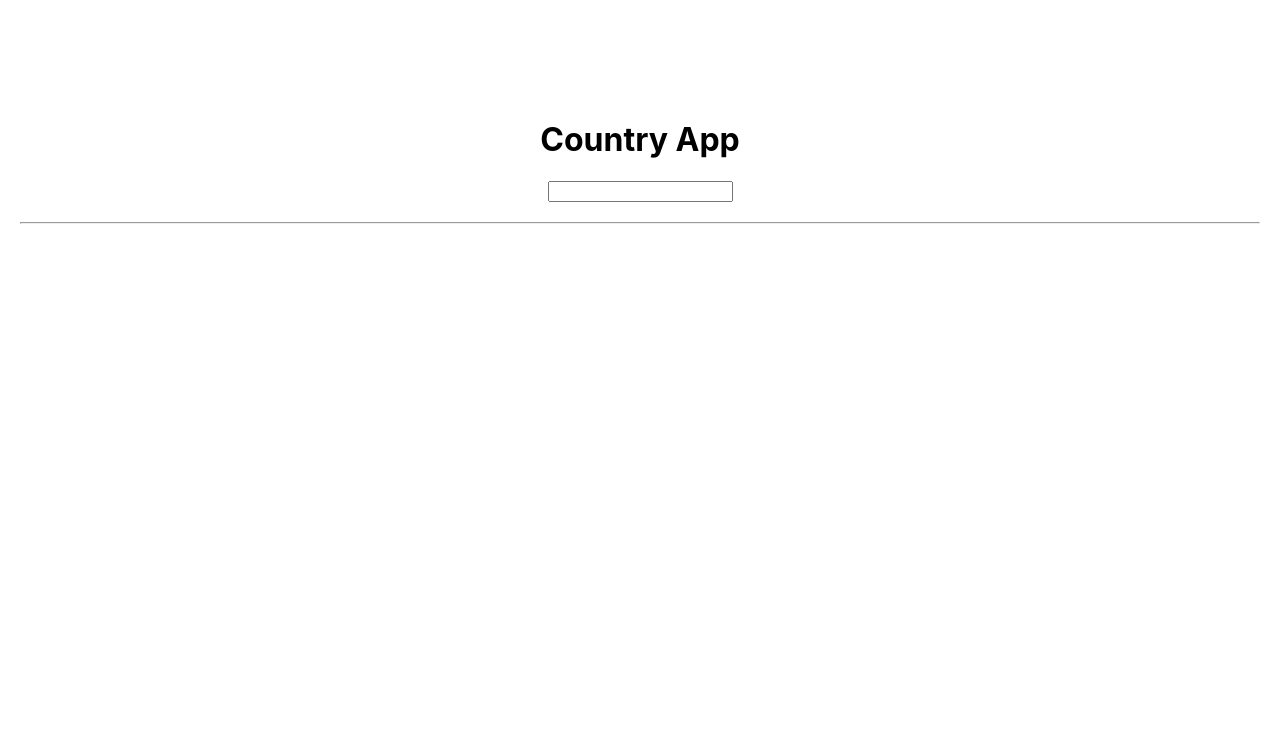
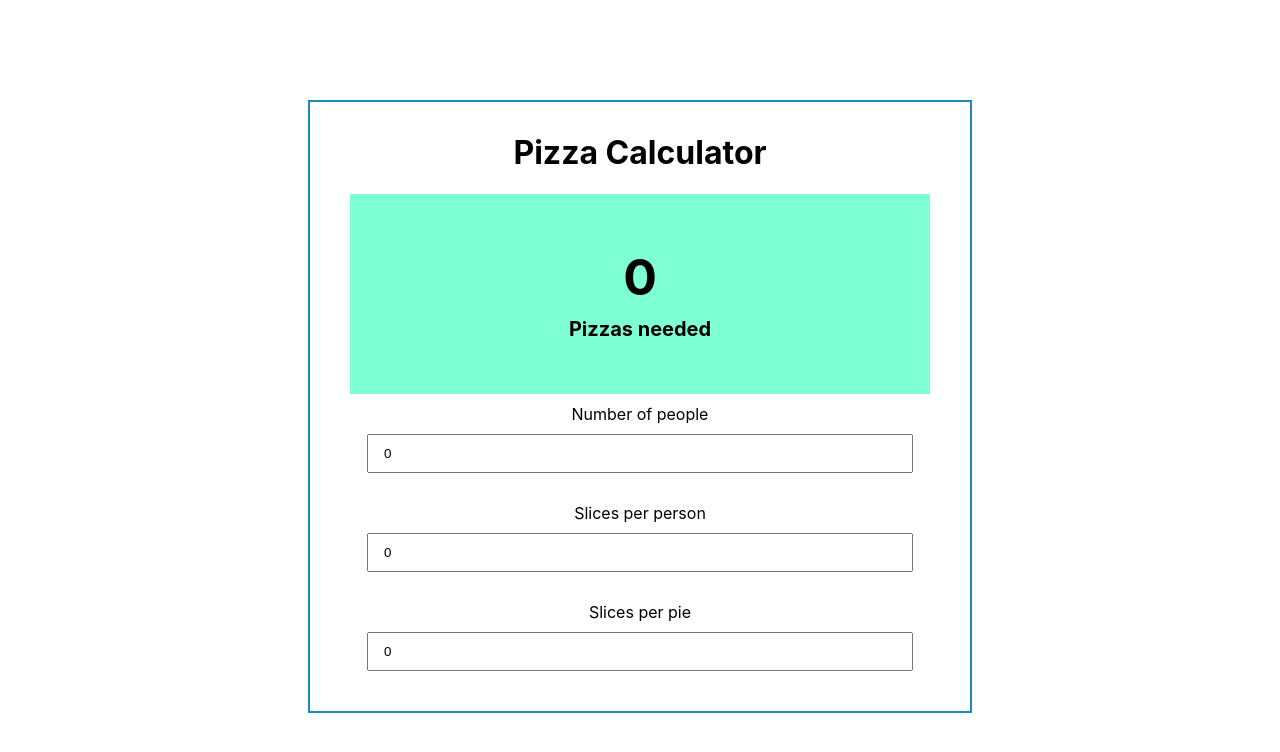
Before and after one commit to Fabrizio99/react-typescript, a React (Create React App) app: page / in a window 1280 px wide. Shown: the top 752 px of the page. Built offline with nearby package versions, Linux system fonts and the light colour scheme.

Commit message:
implement useReducer with typescript

```diff
--- /dev/null
+++ b/src/Pizza/PizzaPage.tsx
@@ -0,0 +1,60 @@
+import React, { useReducer } from 'react';
+import { PizzaCalculation } from './components/pizza-calculation/PizzaCalculation';
+import { PizzaCalculator } from './components/pizza-calculator/PizzaCalculator';
+import { PizzaAction, PizzaData, PizzaState } from './models/pizza.model';
+import './PizzaPageStyles.css';
+
+
+
+const calculatePizzasNeeded = ({
+    numberOfPeople,
+    slicesPerPerson,
+    slicesPerPie
+}: PizzaData): number => {
+    return Math.ceil((numberOfPeople * slicesPerPerson) / (slicesPerPie !== 0? slicesPerPie : 1));
+};
+
+const addPizzasNeededToPizzaData = (data: PizzaData): PizzaState => {
+    return { ...data, pizzasNeeded: calculatePizzasNeeded(data) };
+};
+
+
+const reducer = (state: PizzaState, action: PizzaAction) => {
+    switch (action.type) {
+        case 'UPDATE_NUMBER_OF_PEOPLE':
+            return addPizzasNeededToPizzaData({
+                ...state,
+                numberOfPeople: action.payload
+            })
+        case 'UPDATE_SLICES_PER_PERSON':
+            return addPizzasNeededToPizzaData({
+                ...state,
+                slicesPerPerson: action.payload
+            })
+        case 'UPDATE_SLICES_PER_PIE':
+            return addPizzasNeededToPizzaData({
+                ...state,
+                slicesPerPie: action.payload
+            })
+        default:
+            return state
+    }
+}
+
+const initialState: PizzaState = {
+    numberOfPeople: 0,
+    slicesPerPerson: 0,
+    slicesPerPie: 0,
+    pizzasNeeded: 0
+}
+
+export const PizzaPage = () => {
+    const [state, dispatch] = useReducer(reducer, initialState)
+    return (
+        <div className="pizza">
+            <h1>Pizza Calculator</h1>
+            <PizzaCalculation count={state.pizzasNeeded}/>
+            <PizzaCalculator state={state} dispatch={dispatch}/>
+        </div>
+    )
+}
--- /dev/null
+++ b/src/Pizza/PizzaPageStyles.css
@@ -0,0 +1,9 @@
+.pizza{
+    border: 2px solid rgb(27, 140, 185);
+    padding: 10px;
+    margin: 100px auto;
+    width: 50%;
+    min-width: 400px;
+    max-width: 1000px;
+    text-align: center;
+}
--- /dev/null
+++ b/src/Pizza/components/pizza-calculation/PizzaCalculation.tsx
@@ -0,0 +1,11 @@
+import React from 'react'
+import './PizzaCalculationStyles.css'
+
+export const PizzaCalculation = ({count}:{count: number}) => {
+    return (
+        <div className="pizza-calculation">
+            <p className="number">{count}</p>
+            <p className="caption">Pizzas needed</p>
+        </div>
+    )
+}
--- /dev/null
+++ b/src/Pizza/components/pizza-calculation/PizzaCalculationStyles.css
@@ -0,0 +1,23 @@
+.pizza-calculation{
+    width: auto;
+    height: 200px;
+    margin: 10px 30px;
+    background-color: aquamarine;
+    display: flex;
+    flex-direction: column;
+    justify-content: center;
+    align-items: center;
+}
+
+.pizza-calculation p{
+    margin: 0;
+    font-weight: bold;
+}
+
+.pizza-calculation .number{
+    margin-bottom: 10px;
+    font-size: 50px;
+}
+.pizza-calculation .caption{
+    font-size: 20px;
+}
--- /dev/null
+++ b/src/Pizza/components/pizza-calculator/PizzaCalculator.tsx
@@ -0,0 +1,41 @@
+import React, { Dispatch } from 'react';
+import { PizzaAction, PizzaState } from '../../models/pizza.model';
+import './PizzaCalculatorStyles.css';
+
+export const PizzaCalculator = ({dispatch, state}: {dispatch: Dispatch<PizzaAction>, state: PizzaState}) => {
+    return (
+        <form className="pizza-calculator">
+            <label>Number of people</label>
+            <input
+                type="number"
+                value={state.numberOfPeople}
+                onChange={e => dispatch({
+                    type: 'UPDATE_NUMBER_OF_PEOPLE',
+                    payload: +e.target.value
+                })}
+            />
+            <label>Slices per person</label>
+            <input
+                type="number"
+                value={state.slicesPerPerson}
+                onChange={
+                    e => dispatch({
+                        type: 'UPDATE_SLICES_PER_PERSON',
+                        payload: +e.target.value
+                    })
+                }
+            />
+            <label>Slices per pie</label>
+            <input
+                type="number"
+                value={state.slicesPerPie}
+                onChange={
+                    e => dispatch({
+                        type: 'UPDATE_SLICES_PER_PIE',
+                        payload: +e.target.value
+                    })
+                }
+            />
+        </form>
+    )
+}
--- /dev/null
+++ b/src/Pizza/components/pizza-calculator/PizzaCalculatorStyles.css
@@ -0,0 +1,12 @@
+.pizza-calculator > *{
+    display: block;
+    margin:  auto;
+}
+.pizza-calculator label{
+    margin-bottom: 10px;
+}
+.pizza-calculator input{
+    padding: 10px 15px;
+    margin-bottom: 30px;
+    width: 80%;
+}
--- a/src/index.tsx
+++ b/src/index.tsx
@@ -1,14 +1,15 @@
 import React from 'react';
 import ReactDOM from 'react-dom';
-import { Country } from './Country/Country';
 import './index.css';
+import { PizzaPage } from './Pizza/PizzaPage';
 import reportWebVitals from './reportWebVitals';
 
 ReactDOM.render(
   <React.StrictMode>
     {/* <Application /> */}
     {/* <Alert/> */}
-    <Country/>
+    {/* <Country/> */}
+    <PizzaPage/>
   </React.StrictMode>,
   document.getElementById('root')
 );
```
Also changed, not shown: src/Pizza/models/pizza.model.ts (added, +10 -0 lines), 1 other file (tests, documents, lock files or other folders).
